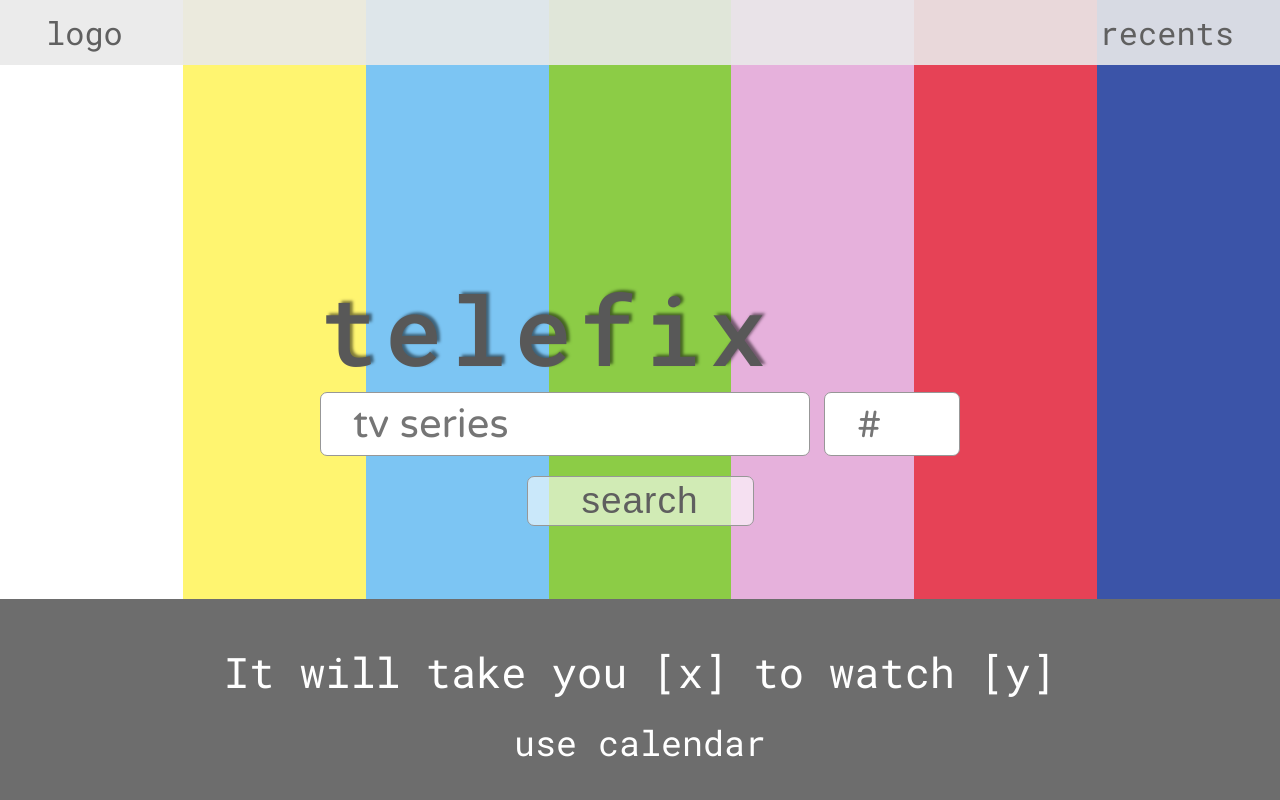
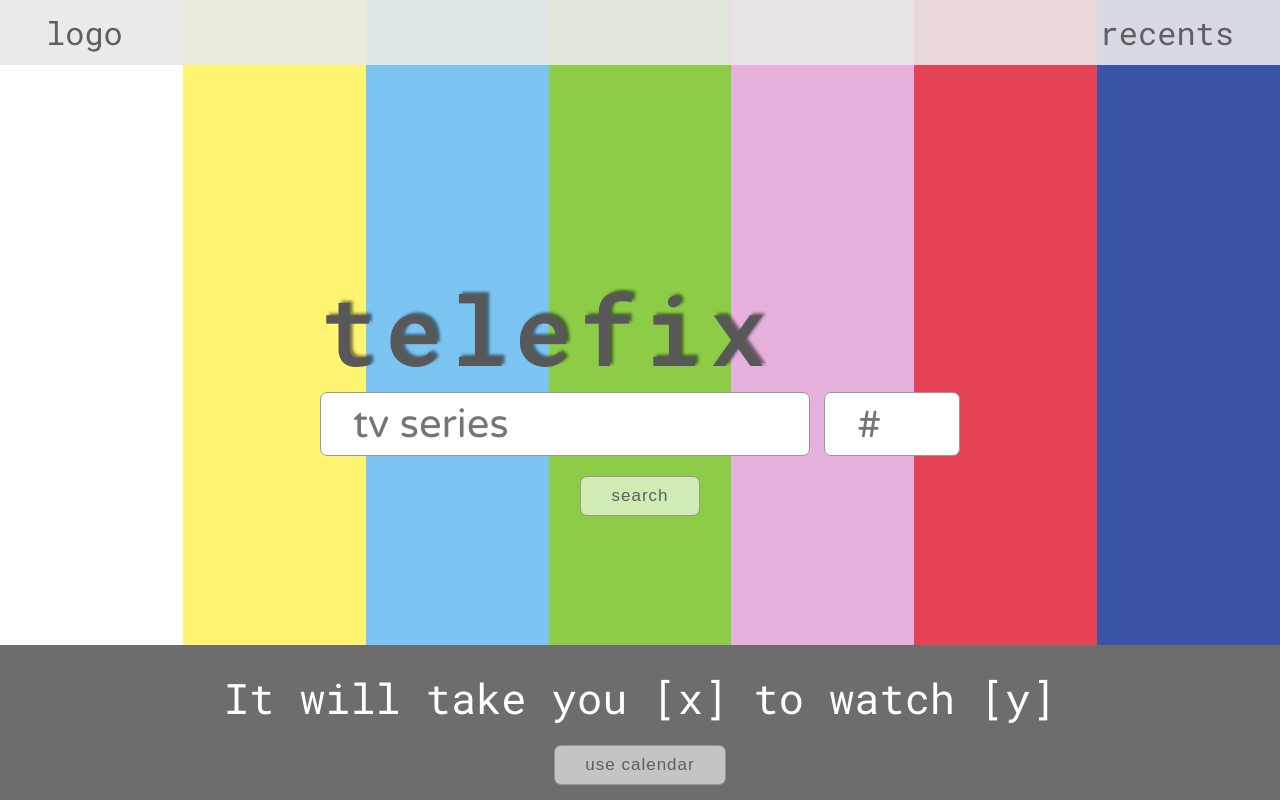
Before and after one commit to pxlwtch/telefix, a React app: page / in a window 1280 px wide. Built offline with nearby package versions, Linux system fonts and the light colour scheme.

Commit message:
Updated the UI and refactored in a Button component

```diff
--- a/src/components/search-button/SearchButton.css
+++ b/src/components/button/Button.css
@@ -1,11 +1,11 @@
-.search-button {
+.button {
   margin-top: 20px;
-  font-size: 37px;
+  padding: 5px 30px;
+  font-size: 17px;
   letter-spacing: 1px;
   text-align: center;
   color: #5f5f5f;
-  width: 227px;
-  height: 50px;
+  height: 40px;
   border-radius: 7px;
   background-color: rgba(255, 255, 255, 0.6);
   border: solid 1px #979797;
--- /dev/null
+++ b/src/components/button/Button.js
@@ -0,0 +1,14 @@
+import React, { Component } from 'react';
+import './Button.css';
+
+class Button extends Component {
+  render() {
+    return (
+      <button className={this.props.className + " button"}>
+        {this.props.buttonText}
+      </button>
+    );
+  }
+}
+
+export default Button;
--- a/src/components/info-bar/InfoBar.css
+++ b/src/components/info-bar/InfoBar.css
@@ -1,17 +1,4 @@
-.info-bar {
-  background-color: #6d6d6d;
-  color: #fff;
-  position: absolute;
-  bottom: 0px;
-  width: 100%;
-  padding: 45px 0px 35px;
-}
-
 .info-bar-text {
   font-size: 42px;
+  color: #fff;
 }
-
-.calendar-link {
-  font-size: 35px;
-  margin-top: 20px;
-}
--- a/src/components/info-bar/InfoBar.js
+++ b/src/components/info-bar/InfoBar.js
@@ -5,13 +5,8 @@ import './InfoBar.css';
 class InfoBar extends Component {
   render() {
     return (
-      <div className="info-bar">
-        <div className="info-bar-text">
-          It will take you {this.props.numOfHours} to watch {this.props.seriesName}
-        </div>
-        <div className="calendar-link">
-          use calendar
-        </div>
+      <div className="info-bar-text">
+        It will take you {this.props.numOfHours} to watch {this.props.seriesName}
       </div>
     );
   }
--- a/src/components/search-button/SearchButton.js
+++ /dev/null
@@ -1,14 +0,0 @@
-import React, { Component } from 'react';
-import './SearchButton.css';
-
-class SearchButton extends Component {
-  render() {
-    return (
-      <button className={this.props.className + " search-button"}>
-        search
-      </button>
-    );
-  }
-}
-
-export default SearchButton;
--- a/src/containers/app/App.css
+++ b/src/containers/app/App.css
@@ -48,3 +48,11 @@
   width: 100px;
   margin-left: 14px;
 }
+
+.info-bar {
+  background-color: #6d6d6d;
+  position: absolute;
+  bottom: 0px;
+  width: 100%;
+  padding: 25px 0px 15px;
+}
--- a/src/containers/app/App.js
+++ b/src/containers/app/App.js
@@ -2,9 +2,8 @@ import React, { Component } from 'react';
 import './App.css';
 import InfoBar from '../../components/info-bar/InfoBar';
 import SearchBar from '../../components/search-bar/SearchBar';
-import SearchButton from '../../components/search-button/SearchButton';
+import Button from '../../components/button/Button';
 import SMPTEBackground from '../../components/smpte-background/SMPTEBackground';
-
 
 class App extends Component {
   constructor(props) {
@@ -36,9 +35,12 @@ class App extends Component {
               className="season-search"
             />
           </div>
-          <SearchButton />
+          <Button buttonText="search" />
         </div>
-        <InfoBar numOfHours={numOfHours} seriesName={seriesName}/>
+        <div className="info-bar">
+          <InfoBar numOfHours={numOfHours} seriesName={seriesName}/>
+          <Button buttonText="use calendar" />
+        </div>
       </div>
     );
   }
```
Also changed, not shown: 1 other file (tests, documents, lock files or other folders).
